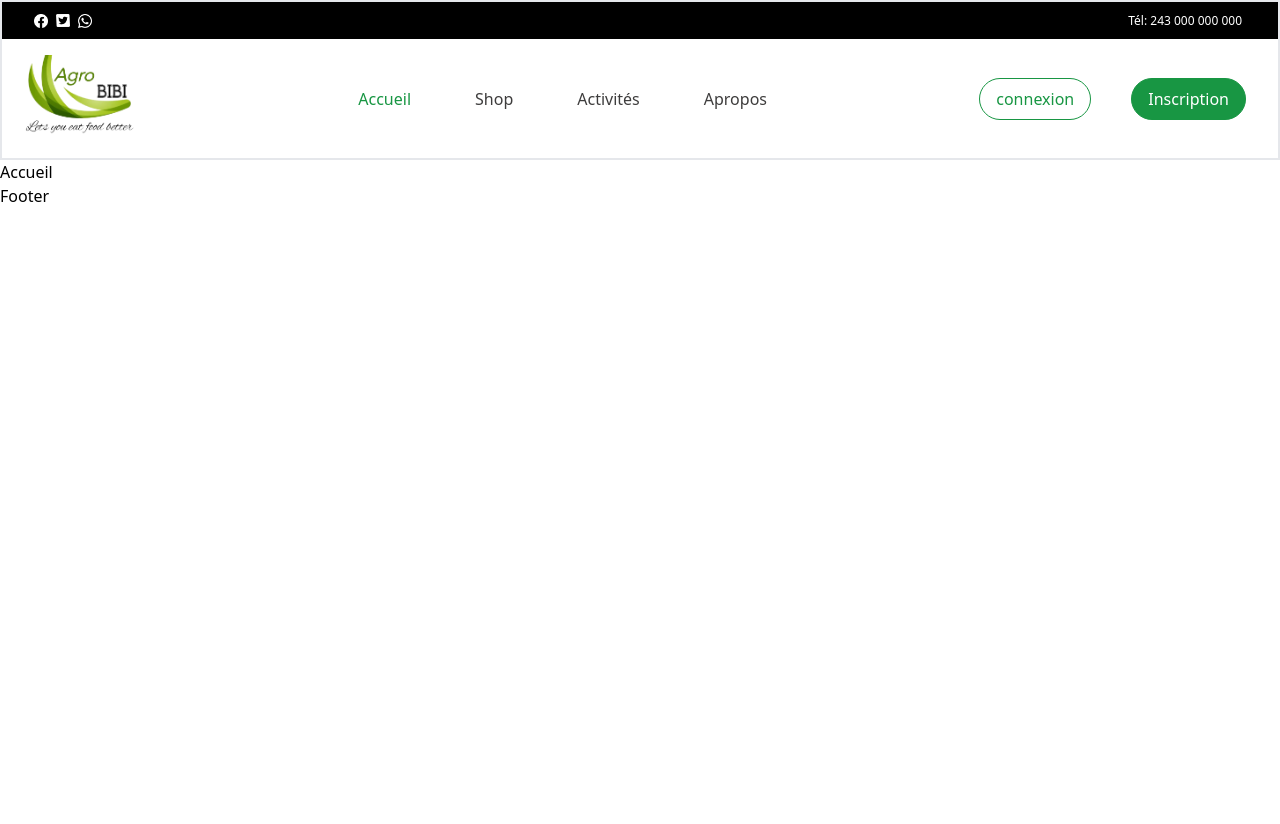
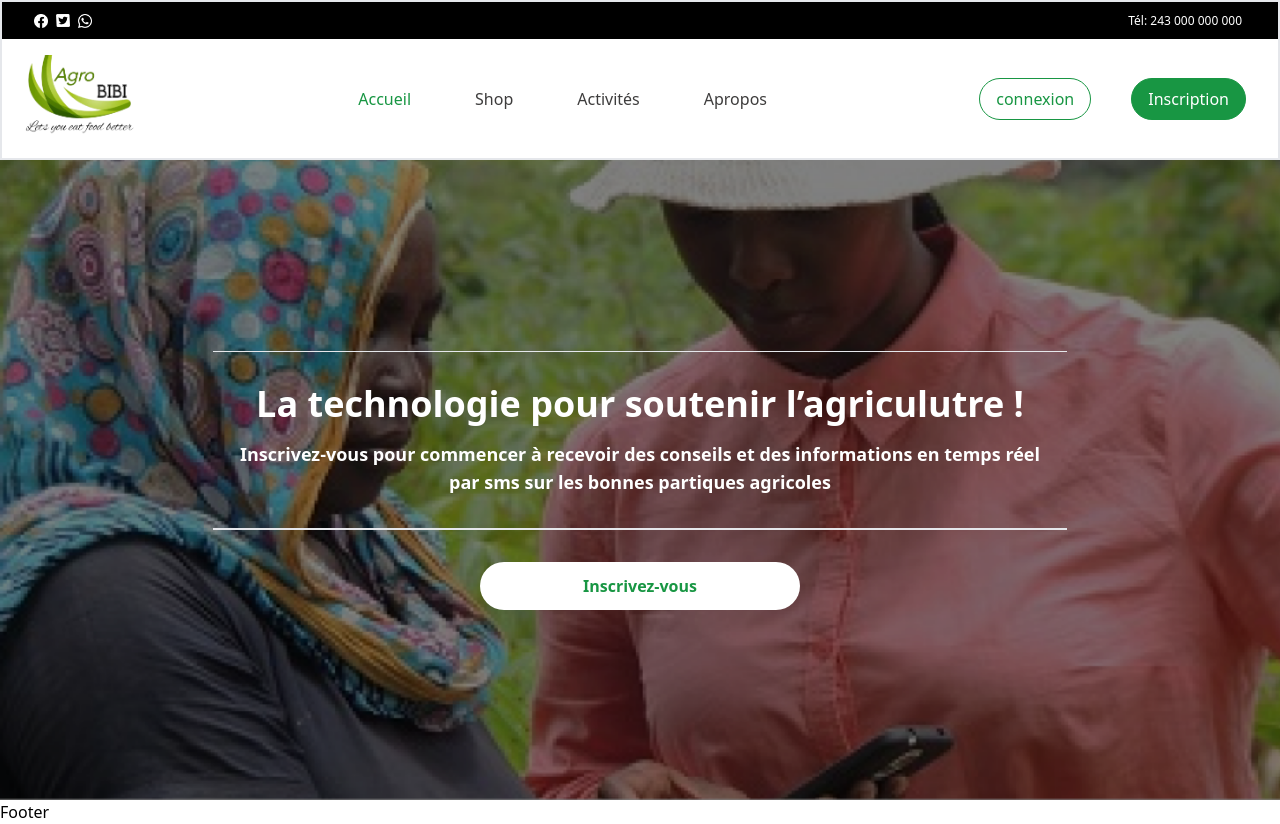
Before and after one commit to Joetdz/AgroBibi, a Next.js app: page / in a window 1280 px wide. Before the commit the page ends 800 px from the top, so only its background shows below. Built offline with nearby package versions, Linux system fonts and the light colour scheme.

Commit message:
feat: create hero section on home page

```diff
--- a/src/pages/index.js
+++ b/src/pages/index.js
@@ -8,8 +8,16 @@ const inter = Inter({ subsets: ['latin'] })
 export default function Home() {
   return (
          <Layout>
-       <h1 >Accueil</h1>
-       </Layout>
+          <section className="flex flex-col w-full  h-[80vh] bg-[url('/agrobibi/hero.png')] bg-center bg-no-repeat bg-cover" >
+            <div class="w-full h-full flex flex-col  justify-center items-center backdrop-brightness-50">
+                  <span className="flex flex-col w-2/3 text-center border-t border-b-2 p-3 pt-8 pb-8" >
+                    <h1 className='text-white text-4xl font-bold pb-4'>La technologie pour soutenir l’agriculutre !</h1>
+                    <p className='text-white text-lg font-semibold'>Inscrivez-vous pour commencer à recevoir des conseils et des informations en temps réel par sms sur les bonnes partiques agricoles </p>
+                  </span>
+                  <button className=' text-center mt-8 w-1/4 bg-white  p-3 rounded-full text-[#189643] font-bold text'>Inscrivez-vous</button>
+            </div>
+          </section>
+         </Layout>
 
 
   )
```
Also changed, not shown: public/agrobibi/hero.png (added), 1 other file (tests, documents, lock files or other folders).
